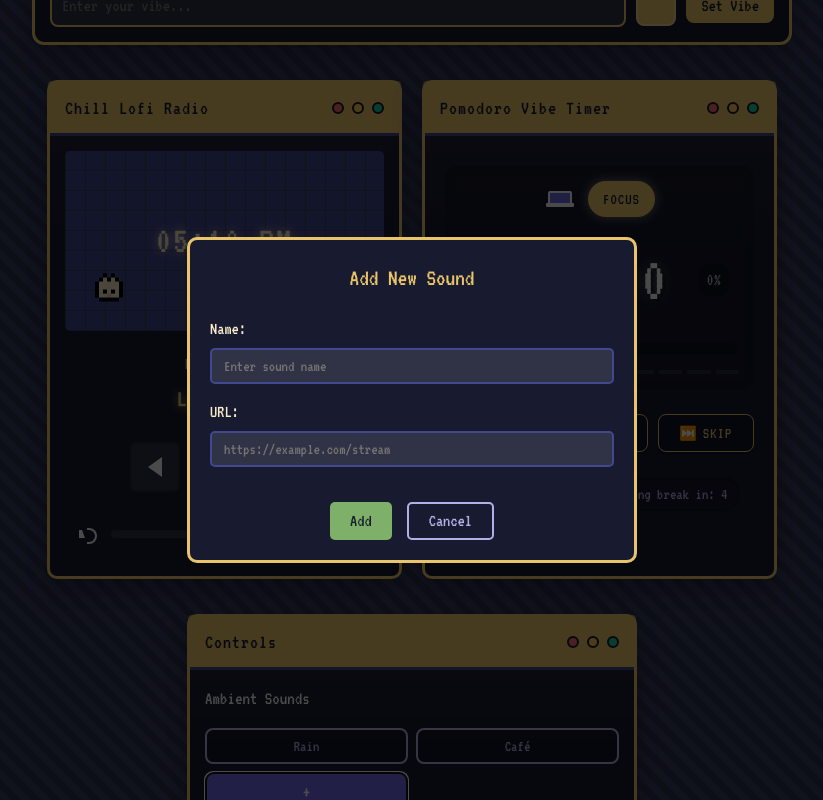
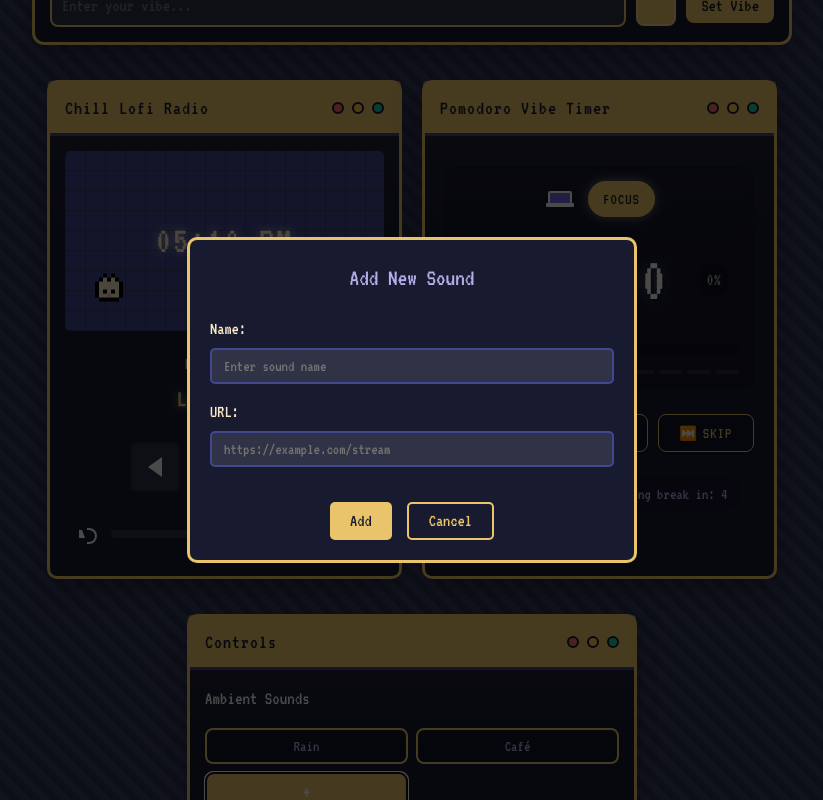
Before and after one commit to chillguybot/vibesmaxxer, a React (Vite) app: page / in a window 1280 px wide. Both pictures are taken after a click on the button "Add new ambient sound". Shown: the top 800 px of the page, without its empty margins (228-1051 px from the left). Built offline with nearby package versions, Linux system fonts and the light colour scheme.

Commit message:
css slop

```diff
--- a/src/App.css
+++ b/src/App.css
@@ -7,7 +7,7 @@
   --window-bg: #181b30;
   --text-color: #f8f9fa;
   --shadow-color: rgba(0, 0, 0, 0.3);
-  --accent-color: #e9c46a;
+  --accent-color: rgba(180, 174, 232);
   --pixel-size: 4px;
 
   /* Chill palette */
@@ -21,7 +21,7 @@
   --brown: #8c5e58;
 
   /* Vibe system */
-  --vibe-rgb: 233, 196, 106; /* Default matches #e9c46a */
+  --vibe-rgb: 180, 174, 232 /* Default matches #b4aee8 */
 }
 
 /* Base Styles */
@@ -196,7 +196,7 @@ body {
 }
 
 .window-header {
-  background-color: var(--vibe-color, var(--accent-color));
+  background-color: var(--vibe-color);
   padding: 10px 15px;
   display: flex;
   justify-content: space-between;
@@ -507,6 +507,7 @@ body {
 .control-btn:hover {
   transform: scale(1.05);
   background-color: rgba(255, 255, 255, 0.2);
+  border-color: var(--vibe-color);
 }
 
 .play-btn {
@@ -982,8 +983,8 @@ body {
 }
 
 .add-btn {
-  background: var(--purple);
-  border: 2px solid var(--lavender);
+  background: var(--vibe-color);
+  border: 2px solid rgba(255, 255, 255, 0.3);
   color: white;
   padding: 4px 10px;
   border-radius: 8px;
@@ -1001,7 +1002,8 @@ body {
 }
 
 .add-btn:hover {
-  background-color: var(--dark-purple);
+  background-color: var(--vibe-color);
+  filter: brightness(1.1);
   transform: scale(1.05);
 }
 
@@ -1101,7 +1103,7 @@ body {
 .modal {
   background-color: var(--window-bg);
   border-radius: 10px;
-  border: 3px solid var(--accent-color);
+  border: 3px solid var(--vibe-color);
   padding: 20px;
   width: 90%;
   max-width: 450px;
@@ -1180,13 +1182,14 @@ body {
 }
 
 .submit-btn {
-  background-color: var(--green);
+  background-color: var(--vibe-color);
   border: none;
   color: var(--window-bg);
 }
 
 .submit-btn:hover {
-  background-color: #90c27a;
+  background-color: var(--vibe-color);
+  filter: brightness(1.1);
 }
 
 .cancel-btn {
@@ -1196,7 +1199,7 @@ body {
 }
 
 .cancel-btn:hover {
-  background-color: rgba(180, 174, 232, 0.1);
+  background-color: rgba(255, 255, 255, 0.1);
 }
 
 .reset-btn {
--- a/src/App.jsx
+++ b/src/App.jsx
@@ -324,13 +324,12 @@ return (
           setNewItemName={setNewItemName}
           newItemUrl={newItemUrl}
           setNewItemUrl={setNewItemUrl}
-          newItemColor={newItemColor}
-          setNewItemColor={setNewItemColor}
           handleAddItem={handleAddItem}
           stations={stations}
           ambientSounds={ambientSounds}
           removeItem={removeItem}
           resetToDefaults={resetToDefaults}
+          vibeColor={vibeColor}
         />
       )}
 
--- a/src/components/Ambient/AmbientButton.jsx
+++ b/src/components/Ambient/AmbientButton.jsx
@@ -1,10 +1,14 @@
 import React from 'react';
 
-const AmbientButton = ({ sound, toggleAmbientSound }) => {
+const AmbientButton = ({ sound, toggleAmbientSound, vibeColor }) => {
   return (
     <button
       className={`ambient-btn ${sound.active ? 'active' : ''}`}
       onClick={() => toggleAmbientSound(sound.id)}
+      style={{
+        borderColor: vibeColor,
+        ...(sound.active && { backgroundColor: vibeColor, color: '#181b30' })
+      }}
     >
       {sound.name}
     </button>
--- a/src/components/Ambient/index.jsx
+++ b/src/components/Ambient/index.jsx
@@ -5,7 +5,8 @@ import AmbientButton from './AmbientButton';
 const Ambient = ({
   ambientSounds,
   toggleAmbientSound,
-  openAddModal
+  openAddModal,
+  vibeColor
 }) => {
   return (
     <Window title="Controls">
@@ -16,12 +17,14 @@ const Ambient = ({
             key={sound.id}
             sound={sound}
             toggleAmbientSound={toggleAmbientSound}
+            vibeColor={vibeColor}
           />
         ))}
         <button
           className="add-btn"
           onClick={() => openAddModal('sound')}
           title="Add new ambient sound"
+          style={{ backgroundColor: vibeColor, borderColor: vibeColor }}
         >
           +
         </button>
@@ -31,10 +34,18 @@ const Ambient = ({
 
       <h3>Manage</h3>
       <div className="manage-controls">
-        <button className="manage-btn" onClick={() => openAddModal('station')}>
+        <button
+          className="manage-btn"
+          onClick={() => openAddModal('station')}
+          style={{ borderColor: vibeColor, color: vibeColor }}
+        >
           Add Station
         </button>
-        <button className="manage-btn" onClick={() => openAddModal('manage')}>
+        <button
+          className="manage-btn"
+          onClick={() => openAddModal('manage')}
+          style={{ borderColor: vibeColor, color: vibeColor }}
+        >
           Manage Library
         </button>
       </div>
--- a/src/components/Player/Controls.jsx
+++ b/src/components/Player/Controls.jsx
@@ -4,14 +4,15 @@ const Controls = ({ isPlaying, togglePlay, changeStation, volume, setVolume, vib
   return (
     <div className="controls-container">
       <div className="controls">
-        <button className="control-btn" onClick={() => changeStation(-1)}>
+        <button className="control-btn" onClick={() => changeStation(-1)}
+        >
           <div className="pixel-icon prev"></div>
         </button>
 
         <button
           className="control-btn play-btn"
           onClick={togglePlay}
-          style={{ backgroundColor: vibeColor }}
+          style={{ backgroundColor: vibeColor, borderColor: vibeColor }}
         >
           {isPlaying ? (
             <div className="pixel-icon pause"></div>
@@ -20,7 +21,9 @@ const Controls = ({ isPlaying, togglePlay, changeStation, volume, setVolume, vib
           )}
         </button>
 
-        <button className="control-btn" onClick={() => changeStation(1)}>
+        <button className="control-btn"
+                onClick={() => changeStation(1)}
+        >
           <div className="pixel-icon next"></div>
         </button>
       </div>
--- a/src/components/UI/Modal.jsx
+++ b/src/components/UI/Modal.jsx
@@ -11,7 +11,8 @@ const Modal = ({
   stations,
   ambientSounds,
   removeItem,
-  resetToDefaults
+  resetToDefaults,
+  vibeColor
 }) => {
   return (
     <div className="modal-overlay">
@@ -85,15 +86,34 @@ const Modal = ({
             </div>
 
             <div className="modal-actions">
-              <button type="submit" className="submit-btn">Add</button>
-              <button type="button" className="cancel-btn" onClick={closeModal}>Cancel</button>
+              <button
+                type="submit"
+                className="submit-btn"
+                style={{ backgroundColor: vibeColor }}
+              >
+                Add
+              </button>
+              <button
+                type="button"
+                className="cancel-btn"
+                onClick={closeModal}
+                style={{ borderColor: vibeColor, color: vibeColor }}
+              >
+                Cancel
+              </button>
             </div>
           </form>
         )}
 
         {type === 'manage' && (
           <div className="modal-actions">
-            <button className="cancel-btn" onClick={closeModal}>Close</button>
+            <button
+              className="cancel-btn"
+              onClick={closeModal}
+              style={{ borderColor: vibeColor, color: vibeColor }}
+            >
+              Close
+            </button>
           </div>
         )}
       </div>
```
